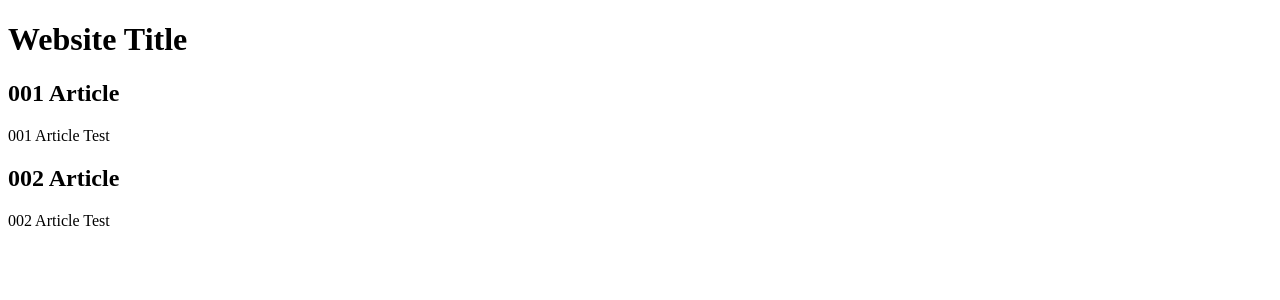
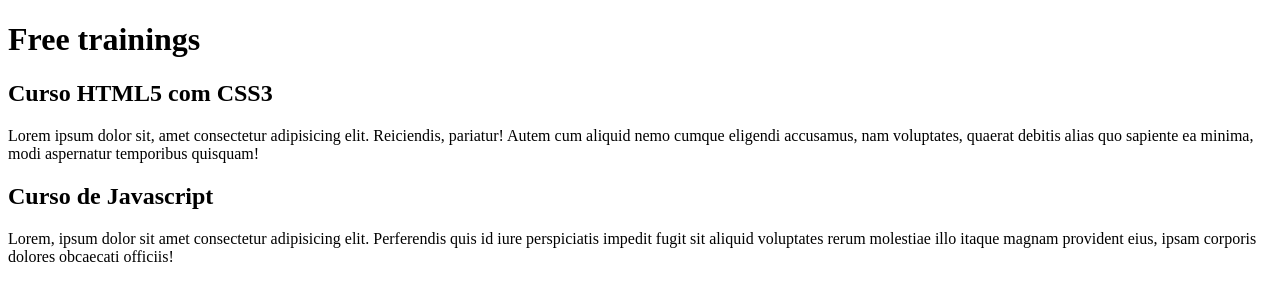
Before and after one commit to diogocf91/Website-Project, a plain HTML site: page index.html in a window 1280 px wide. Drawn offline with Linux system fonts and the light colour scheme.

Commit message:
start to write the content

```diff
--- a/index.html
+++ b/index.html
@@ -3,20 +3,20 @@
 <head>
     <meta charset="UTF-8">
     <meta name="viewport" content="width=device-width, initial-scale=1.0">
-    <title>Website Title</title>
+    <title></title>
 </head>
 <body>
      <main>
         <header>
-            <h1>Website Title</h1>
+            <h1>Free trainings</h1>
         </header>
         <article>
-            <h2>001 Article</h2>
-            <p>001 Article Test</p>
+            <h2>Curso HTML5 com CSS3</h2>
+            <p>Lorem ipsum dolor sit, amet consectetur adipisicing elit. Reiciendis, pariatur! Autem cum aliquid nemo cumque eligendi accusamus, nam voluptates, quaerat debitis alias quo sapiente ea minima, modi aspernatur temporibus quisquam!</p>
         </article>
         <article>
-            <h2>002 Article</h2>
-            <p>002 Article Test</p>
+            <h2>Curso de Javascript</h2>
+            <p>Lorem, ipsum dolor sit amet consectetur adipisicing elit. Perferendis quis id iure perspiciatis impedit fugit sit aliquid voluptates rerum molestiae illo itaque magnam provident eius, ipsam corporis dolores obcaecati officiis!</p>
         </article>
      </main>
 </body>
```
